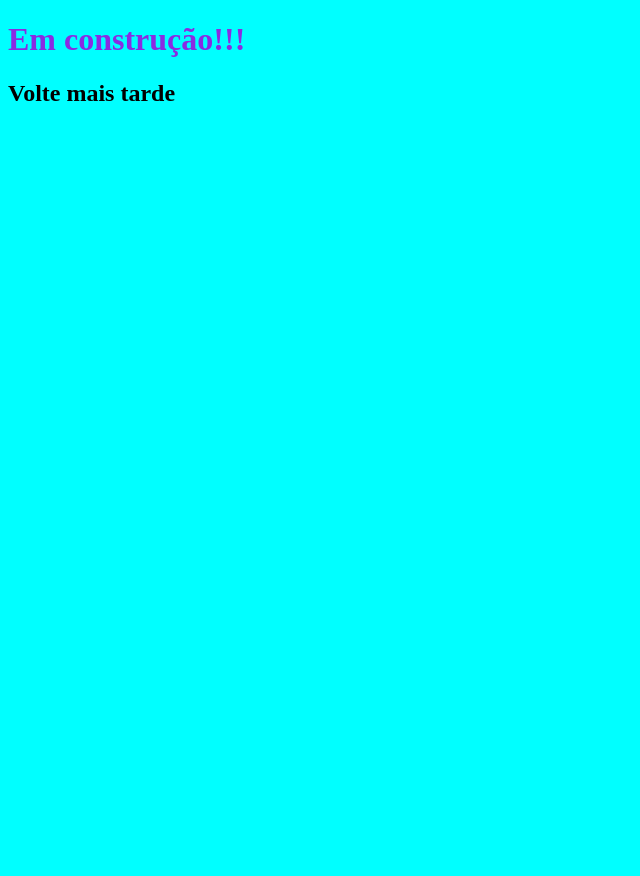
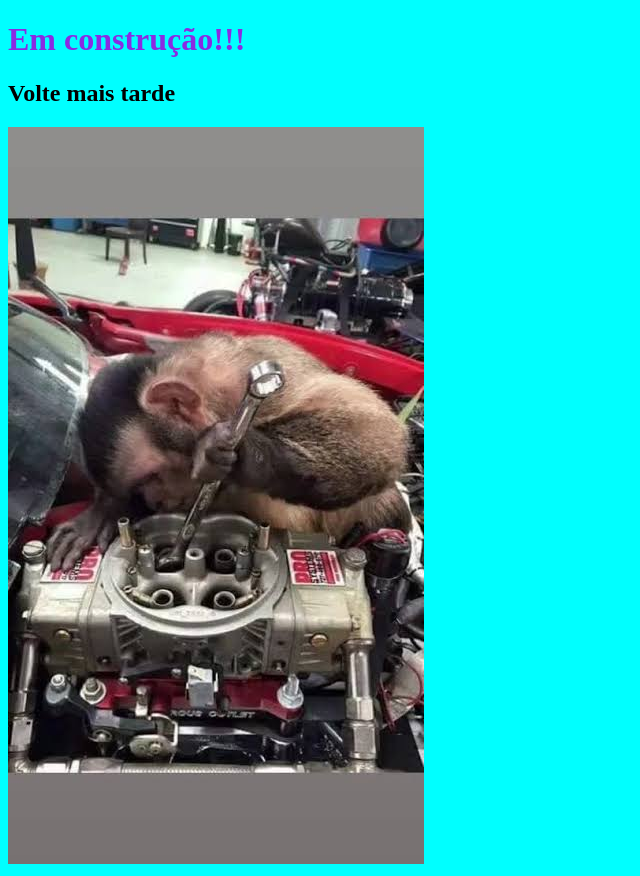
Before and after one commit to JohnTork/JohnTork.github.io, a plain HTML site: page index.html in a window 1280 px wide. Shown: the whole page, without its empty margins (0-640 px from the left). Before the commit the page ends 800 px from the top, so only its background shows below. Drawn offline with Linux system fonts and the light colour scheme.

Commit message:
adcionar img

```diff
--- a/assets/css/tema.css
+++ b/assets/css/tema.css
@@ -7,3 +7,6 @@ h1 {
 h1:hover{
     color:bisque
 }
+body {
+    align-items: center;
+}
--- a/index.html
+++ b/index.html
@@ -9,5 +9,6 @@
 <body>
     <h1>Em construção!!!</h1>
     <h2>Volte mais tarde</h2>
+    <img src="./imgs/images.jpg">
 </body>
 </html>
```
Also changed, not shown: imgs/images.jpg (added).
